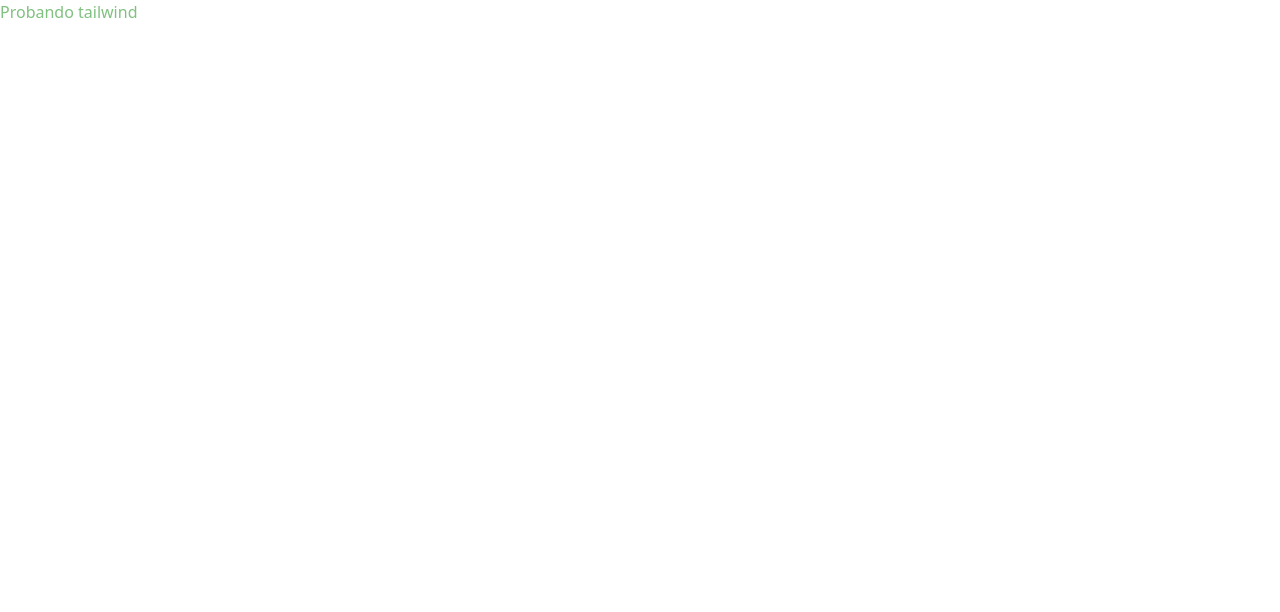
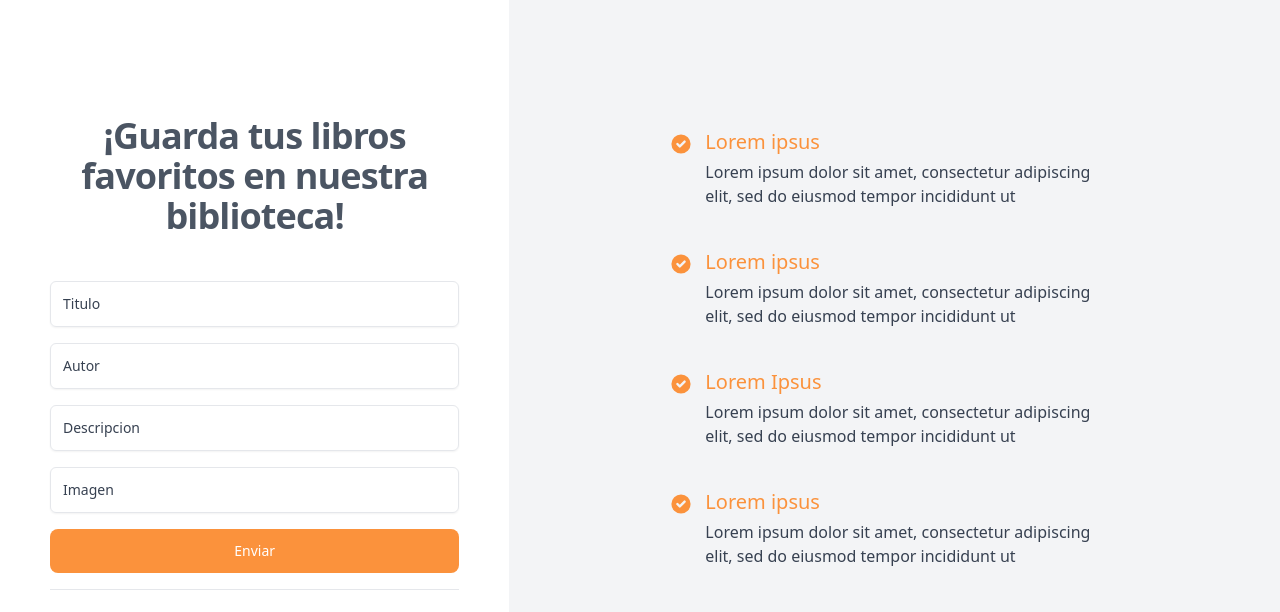
Before and after one commit to xNatzhu/Gestor-De-Libros, a Vue app: page / in a window 1280 px wide. Shown: the top 612 px of the page. Built offline with nearby package versions, Linux system fonts and the light colour scheme.

Commit message:
Actualizacion de componente de form

```diff
--- a/package.json
+++ b/package.json
@@ -8,7 +8,8 @@
     "preview": "vite preview"
   },
   "dependencies": {
-    "vue": "^3.3.4"
+    "vue": "^3.3.4",
+    "vuelidate": "^0.7.7"
   },
   "devDependencies": {
     "@vitejs/plugin-vue": "^4.3.4",
--- a/src/App.vue
+++ b/src/App.vue
@@ -1,9 +1,9 @@
 <script setup>
+import CreateBook from './page/createBook/CreateBook.vue';
 </script>
 
 <template>
-  <h1 class="text-[#1818]">Probando tailwind</h1>
+    <CreateBook/>
 </template>
-
 <style scoped>
 </style>
--- /dev/null
+++ b/src/components/createBook/Form.vue
@@ -0,0 +1,143 @@
+<script setup>
+import { reactive } from "vue";
+
+// Obtiene los valores del formulario - metodo para la limpieza de datos
+const state = reactive({
+  author: "",
+  image: "",
+  title: "",
+  description: "",
+});
+
+const stateClean = ()=>{
+  state.author = ""
+  state.description = ""
+  state.image = ""
+  state.title = ""
+}
+
+// LocalStorage inicializacion - carga de estado
+let bookListLocalStorage = [];
+
+const localStorageData = localStorage.getItem("books");
+if (localStorageData) {
+  bookListLocalStorage = JSON.parse(localStorageData);
+}
+
+const handleSubmit = () => {
+  // Agrega un nuevo libro al arreglo
+  bookListLocalStorage.push({
+    author: state.author,
+    image: state.image,
+    title: state.title,
+    description: state.description,
+  });
+
+  // Guarda la lista actualizada en el localStorage
+  const savedBooksLocalStorage  = JSON.stringify(bookListLocalStorage);
+  localStorage.setItem("books", savedBooksLocalStorage );
+  console.log(bookListLocalStorage);
+  stateClean()
+};
+</script>
+
+
+<template>
+  <div
+    class="w-full px-4 py-20 mx-auto bg-white xl:py-32 md:w-3/5 lg:w-4/5 xl:w-3/5 md:px-[50px]"
+  >
+    <h1
+      class="mb-4 -mt-3 text-2xl font-extrabold leading-snug tracking-tight text-gray-600 md:text-4xl text-center"
+    >
+      ¡Guarda tus libros favoritos en nuestra biblioteca!
+    </h1>
+    <form class="mt-[45px] space-y-4" @submit.prevent="handleSubmit">
+      <label
+        for="UserTitle"
+        class="relative block overflow-hidden rounded-md border border-gray-200 px-3 pt-3 shadow-sm focus-within:border-orange-400 focus-within:ring-1 focus-within:ring-orange-400"
+      >
+        <input
+          type="text"
+          id="title"
+          placeholder="Titulo"
+          v-model="state.title"
+          class="peer h-8 w-full border-none bg-transparent p-0 placeholder-transparent focus:border-transparent focus:outline-none focus:ring-0 sm:text-sm"
+        />
+        <span
+          class="absolute start-3 top-3 -translate-y-1/2 text-xs text-gray-700 transition-all peer-placeholder-shown:top-1/2 peer-placeholder-shown:text-sm peer-focus:top-3 peer-focus:text-xs"
+        >
+          Titulo
+        </span>
+      </label>
+
+      <label
+        for="UserAuthor"
+        class="relative block overflow-hidden rounded-md border border-gray-200 px-3 pt-3 shadow-sm focus-within:border-orange-400 focus-within:ring-1 focus-within:ring-orange-400"
+      >
+        <input
+          type="text"
+          id="UserAuthor"
+          placeholder="Autor"
+          v-model="state.author"
+          class="peer h-8 w-full border-none bg-transparent p-0 placeholder-transparent focus:border-transparent focus:outline-none focus:ring-0 sm:text-sm"
+        />
+
+        <span
+          class="absolute start-3 top-3 -translate-y-1/2 text-xs text-gray-700 transition-all peer-placeholder-shown:top-1/2 peer-placeholder-shown:text-sm peer-focus:top-3 peer-focus:text-xs"
+        >
+          Autor
+        </span>
+      </label>
+
+      <label
+        for="UserDescription"
+        class="relative block overflow-hidden rounded-md border border-gray-200 px-3 pt-3 shadow-sm focus-within:border-orange-400 focus-within:ring-1 focus-within:ring-orange-400"
+      >
+        <input
+          type="text"
+          id="UserEmail"
+          placeholder="Descripcion"
+          v-model="state.description"
+          class="peer h-8 w-full border-none bg-transparent p-0 placeholder-transparent focus:border-transparent focus:outline-none focus:ring-0 sm:text-sm"
+        />
+
+        <span
+          class="absolute start-3 top-3 -translate-y-1/2 text-xs text-gray-700 transition-all peer-placeholder-shown:top-1/2 peer-placeholder-shown:text-sm peer-focus:top-3 peer-focus:text-xs"
+        >
+          Descripcion
+        </span>
+      </label>
+
+      <label
+        for="UserImage"
+        class="relative block overflow-hidden rounded-md border border-gray-200 px-3 pt-3 shadow-sm focus-within:border-orange-400 focus-within:ring-1 focus-within:ring-orange-400"
+      >
+        <input
+          type="text"
+          id="UserImage"
+          placeholder="Imagen"
+          v-model="state.image"
+          class="peer h-8 w-full border-none bg-transparent p-0 placeholder-transparent focus:border-transparent focus:outline-none focus:ring-0 sm:text-sm"
+        />
+
+        <span
+          class="absolute start-3 top-3 -translate-y-1/2 text-xs text-gray-700 transition-all peer-placeholder-shown:top-1/2 peer-placeholder-shown:text-sm peer-focus:top-3 peer-focus:text-xs"
+        >
+          Imagen
+        </span>
+      </label>
+
+      <button
+        type="submit"
+        class="block w-full rounded-lg bg-orange-400 px-5 py-3 text-sm font-medium text-white"
+      >
+        Enviar
+      </button>
+      <div
+        class="pt-6 mt-6 text-sm font-medium text-gray-700 border-t border-gray-200"
+      ></div>
+    </form>
+  </div>
+</template>
+
+<style scoped></style>
--- /dev/null
+++ b/src/components/createBook/InfoForm.vue
@@ -0,0 +1,94 @@
+<script setup>
+</script>
+
+<template>
+    <div
+      class="px-4 py-20 space-y-10 bg-gray-100 xl:py-32 md:px-40 lg:px-20 xl:px-40"
+    >
+      <div class="flex space-x-3">
+        <svg
+          xmlns="http://www.w3.org/2000/svg"
+          viewBox="0 0 20 20"
+          fill="currentColor"
+          class="flex-none w-6 h-6 mt-1 text-orange-400"
+        >
+          <path
+            fill-rule="evenodd"
+            d="M10 18a8 8 0 100-16 8 8 0 000 16zm3.707-9.293a1 1 0 00-1.414-1.414L9 10.586 7.707 9.293a1 1 0 00-1.414 1.414l2 2a1 1 0 001.414 0l4-4z"
+            clip-rule="evenodd"
+          />
+        </svg>
+        <div>
+          <h2 class="text-xl font-medium text-orange-400">Lorem ipsus</h2>
+          <p class="mt-1 text-gray-700">
+            Lorem ipsum dolor sit amet, consectetur adipiscing elit, sed do eiusmod tempor incididunt ut
+          </p>
+        </div>
+      </div>
+      <div class="flex space-x-3">
+        <svg
+          xmlns="http://www.w3.org/2000/svg"
+          viewBox="0 0 20 20"
+          fill="currentColor"
+          class="flex-none w-6 h-6 mt-1 text-orange-400"
+        >
+          <path
+            fill-rule="evenodd"
+            d="M10 18a8 8 0 100-16 8 8 0 000 16zm3.707-9.293a1 1 0 00-1.414-1.414L9 10.586 7.707 9.293a1 1 0 00-1.414 1.414l2 2a1 1 0 001.414 0l4-4z"
+            clip-rule="evenodd"
+          />
+        </svg>
+        <div>
+          <h2 class="text-xl font-medium text-orange-400">Lorem ipsus</h2>
+          <p class="mt-1 text-gray-700">
+            Lorem ipsum dolor sit amet, consectetur adipiscing elit, sed do eiusmod tempor incididunt ut
+          </p>
+        </div>
+      </div>
+      <div class="flex space-x-3">
+        <svg
+          xmlns="http://www.w3.org/2000/svg"
+          viewBox="0 0 20 20"
+          fill="currentColor"
+          class="flex-none w-6 h-6 mt-1 text-orange-400"
+        >
+          <path
+            fill-rule="evenodd"
+            d="M10 18a8 8 0 100-16 8 8 0 000 16zm3.707-9.293a1 1 0 00-1.414-1.414L9 10.586 7.707 9.293a1 1 0 00-1.414 1.414l2 2a1 1 0 001.414 0l4-4z"
+            clip-rule="evenodd"
+          />
+        </svg>
+        <div>
+          <h2 class="text-xl font-medium text-orange-400">Lorem Ipsus</h2>
+          <p class="mt-1 text-gray-700">
+            Lorem ipsum dolor sit amet, consectetur adipiscing elit, sed do eiusmod tempor incididunt ut
+          </p>
+        </div>
+      </div>
+      <div class="flex space-x-3">
+        <svg
+          xmlns="http://www.w3.org/2000/svg"
+          viewBox="0 0 20 20"
+          fill="currentColor"
+          class="flex-none w-6 h-6 mt-1 text-orange-400"
+        >
+          <path
+            fill-rule="evenodd"
+            d="M10 18a8 8 0 100-16 8 8 0 000 16zm3.707-9.293a1 1 0 00-1.414-1.414L9 10.586 7.707 9.293a1 1 0 00-1.414 1.414l2 2a1 1 0 001.414 0l4-4z"
+            clip-rule="evenodd"
+          />
+        </svg>
+        <div>
+          <h2 class="text-xl font-medium text-orange-400">Lorem ipsus </h2>
+          <p class="mt-1 text-gray-700">
+            Lorem ipsum dolor sit amet, consectetur adipiscing elit, sed do eiusmod tempor incididunt ut
+          </p>
+        </div>
+      </div>
+    </div>
+</template>
+
+
+<style scoped>
+
+</style>
--- /dev/null
+++ b/src/page/createBook/CreateBook.vue
@@ -0,0 +1,13 @@
+<script setup>
+import Form from '../../components/createBook/Form.vue';
+import InfoForm from '../../components/createBook/InfoForm.vue';
+</script>
+
+<template>
+<div class="flex flex-col lg:flex-row">
+    <!--Formulario de registro de libros-->
+    <Form />
+     <!--Informacion acerca del registro de libros-->
+    <InfoForm/>
+</div>
+</template>
```
Also changed, not shown: 1 other file (tests, documents, lock files or other folders).
